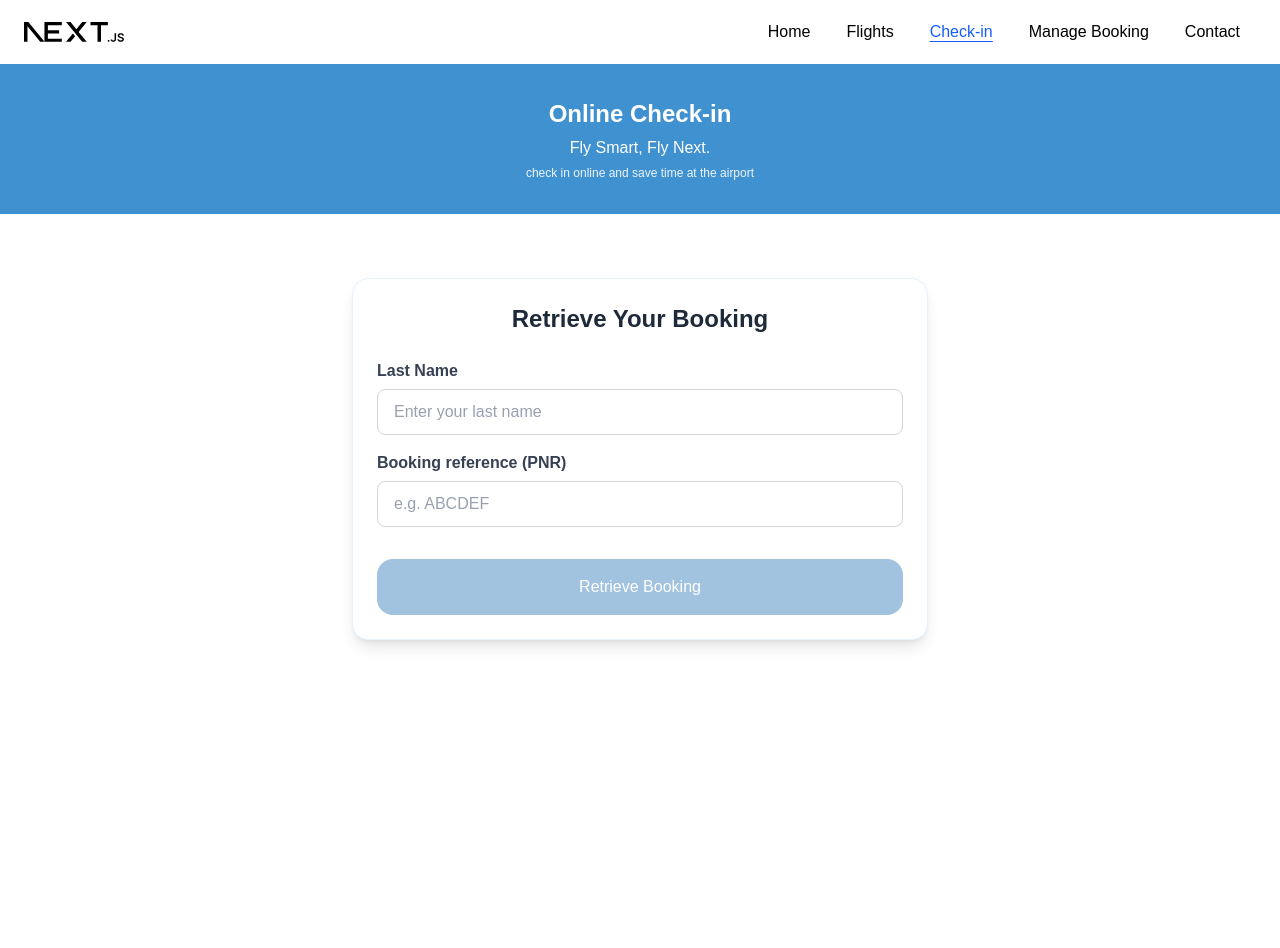
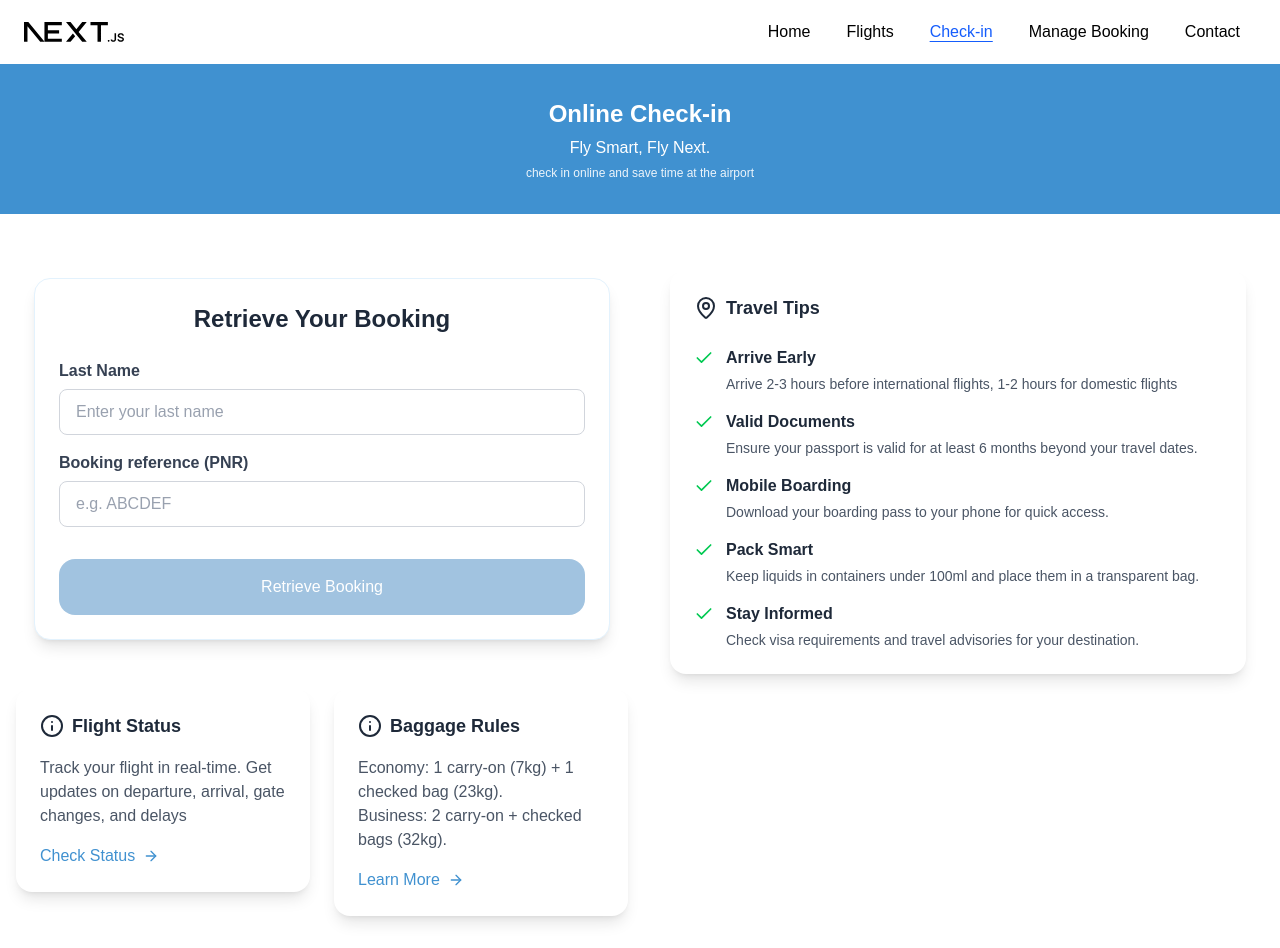
Before and after one commit to Saran-J/NextJS-Training, a Next.js app in the folder web/homework-01/: page /checkin in a window 1280 px wide. Before the commit the page ends 864 px from the top, so only its background shows below. Built offline with nearby package versions, Linux system fonts and the light colour scheme.

Commit message:
add component for checkin page

```diff
--- /dev/null
+++ b/web/homework-01/src/app/checkin/_components/CheckinInfoCard.tsx
@@ -0,0 +1,39 @@
+import React from 'react';
+import { ArrowRight, LucideIcon } from 'lucide-react';
+import Link from 'next/link';
+
+export interface CheckinInfoCardProps {
+    title: string;
+    icon?: LucideIcon;
+    description: string;
+    linkText: string;
+    linkHref?: string;
+}
+
+export default function CheckinInfoCard({
+    title,
+    icon: Icon,
+    description,
+    linkText,
+    linkHref = '#',
+}: CheckinInfoCardProps) {
+    return (
+        <div className="flex flex-col gap-4 p-6 rounded-2xl bg-white shadow-lg shadow-[rgba(0,0,0,0.1)] w-full max-w-xl mx-auto mt-6">
+            <div className="flex items-center gap-2">
+                {Icon && <Icon className="w-6 h-6 text-gray-800" />}
+                <h3 className="text-lg font-bold text-gray-800">
+                    {title}
+                </h3>
+            </div>
+
+            <p className="text-base font-normal text-gray-600 whitespace-pre-line">
+                {description}
+            </p>
+
+            <Link href={linkHref} className="flex items-center gap-2 text-primary hover:text-primary-light transition-colors font-medium self-start">
+                <span>{linkText}</span>
+                <ArrowRight className="w-4 h-4" />
+            </Link>
+        </div>
+    );
+}
--- /dev/null
+++ b/web/homework-01/src/app/checkin/_components/TravelTips.tsx
@@ -0,0 +1,78 @@
+import React from 'react';
+import { MapPin, Check } from 'lucide-react';
+
+export default function TravelTips() {
+    return (
+        <div className="flex flex-col gap-4 p-6 rounded-2xl bg-white shadow-lg shadow-[rgba(0,0,0,0.1)] w-full max-w-xl mx-auto mt-6">
+            <div className="flex items-center gap-2">
+                <MapPin className="w-6 h-6 text-gray-800" />
+                <h3 className="text-lg font-bold text-gray-800">
+                    Travel Tips
+                </h3>
+            </div>
+
+            <div className="flex flex-col gap-4 mt-2">
+                {/* Mock Tip Item */}
+                <div className="flex items-start gap-3">
+                    <div className="flex-shrink-0 mt-0.5">
+                        <Check className="w-5 h-5 text-green-500" />
+                    </div>
+                    <div className="flex flex-col gap-1">
+                        <h4 className="text-base font-semibold text-gray-800">Arrive Early</h4>
+                        <p className="text-sm font-normal text-gray-600">
+                            Arrive 2-3 hours before international flights, 1-2 hours for domestic flights
+                        </p>
+                    </div>
+                </div>
+
+                <div className="flex items-start gap-3">
+                    <div className="flex-shrink-0 mt-0.5">
+                        <Check className="w-5 h-5 text-green-500" />
+                    </div>
+                    <div className="flex flex-col gap-1">
+                        <h4 className="text-base font-semibold text-gray-800">Valid Documents</h4>
+                        <p className="text-sm font-normal text-gray-600">
+                            Ensure your passport is valid for at least 6 months beyond your travel dates.
+                        </p>
+                    </div>
+                </div>
+
+                <div className="flex items-start gap-3">
+                    <div className="flex-shrink-0 mt-0.5">
+                        <Check className="w-5 h-5 text-green-500" />
+                    </div>
+                    <div className="flex flex-col gap-1">
+                        <h4 className="text-base font-semibold text-gray-800">Mobile Boarding</h4>
+                        <p className="text-sm font-normal text-gray-600">
+                            Download your boarding pass to your phone for quick access.
+                        </p>
+                    </div>
+                </div>
+
+                <div className="flex items-start gap-3">
+                    <div className="flex-shrink-0 mt-0.5">
+                        <Check className="w-5 h-5 text-green-500" />
+                    </div>
+                    <div className="flex flex-col gap-1">
+                        <h4 className="text-base font-semibold text-gray-800">Pack Smart</h4>
+                        <p className="text-sm font-normal text-gray-600">
+                            Keep liquids in containers under 100ml and place them in a transparent bag.
+                        </p>
+                    </div>
+                </div>
+
+                <div className="flex items-start gap-3">
+                    <div className="flex-shrink-0 mt-0.5">
+                        <Check className="w-5 h-5 text-green-500" />
+                    </div>
+                    <div className="flex flex-col gap-1">
+                        <h4 className="text-base font-semibold text-gray-800">Stay Informed</h4>
+                        <p className="text-sm font-normal text-gray-600">
+                            Check visa requirements and travel advisories for your destination.
+                        </p>
+                    </div>
+                </div>
+            </div>
+        </div>
+    );
+}
--- a/web/homework-01/src/app/checkin/page.tsx
+++ b/web/homework-01/src/app/checkin/page.tsx
@@ -1,13 +1,45 @@
 import CheckinHeader from "./_components/CheckinHeader";
 import BookingForm from "./_components/BookingForm";
+import CheckinInfoCard from "./_components/CheckinInfoCard";
+import TravelTips from "./_components/TravelTips";
+import { Info } from "lucide-react";
 
 export default function CheckinPage() {
     return (
         <div className="min-h-screen bg-white">
             <CheckinHeader />
-            <div className="px-4 py-8">
-                <BookingForm />
+            <div className="px-4 py-8 flex flex-col md:flex-row gap-6 w-full max-w-7xl mx-auto">
+                <div className="flex flex-col gap-6 w-full">
+                    <div className="w-full">
+                        <BookingForm />
+                    </div>
+                    <div className="flex flex-col md:flex-row gap-6 w-full">
+                        <div className="flex-1">
+                            <CheckinInfoCard
+                                title="Flight Status"
+                                icon={Info}
+                                description="Track your flight in real-time. Get updates on departure, arrival, gate changes, and delays"
+                                linkText="Check Status"
+                                linkHref="/flight-status"
+                            />
+                        </div>
+                        <div className="flex-1">
+                            <CheckinInfoCard
+                                title="Baggage Rules"
+                                icon={Info}
+                                description={`Economy: 1 carry-on (7kg) + 1 checked bag (23kg). \n Business: 2 carry-on + checked bags (32kg).`}
+                                linkText="Learn More"
+                                linkHref="/baggage-rules"
+                            />
+                        </div>
+                    </div>
+
+                </div>
+                <div className="w-full">
+                    <TravelTips />
+                </div>
             </div>
+
         </div>
     );
 }
```
